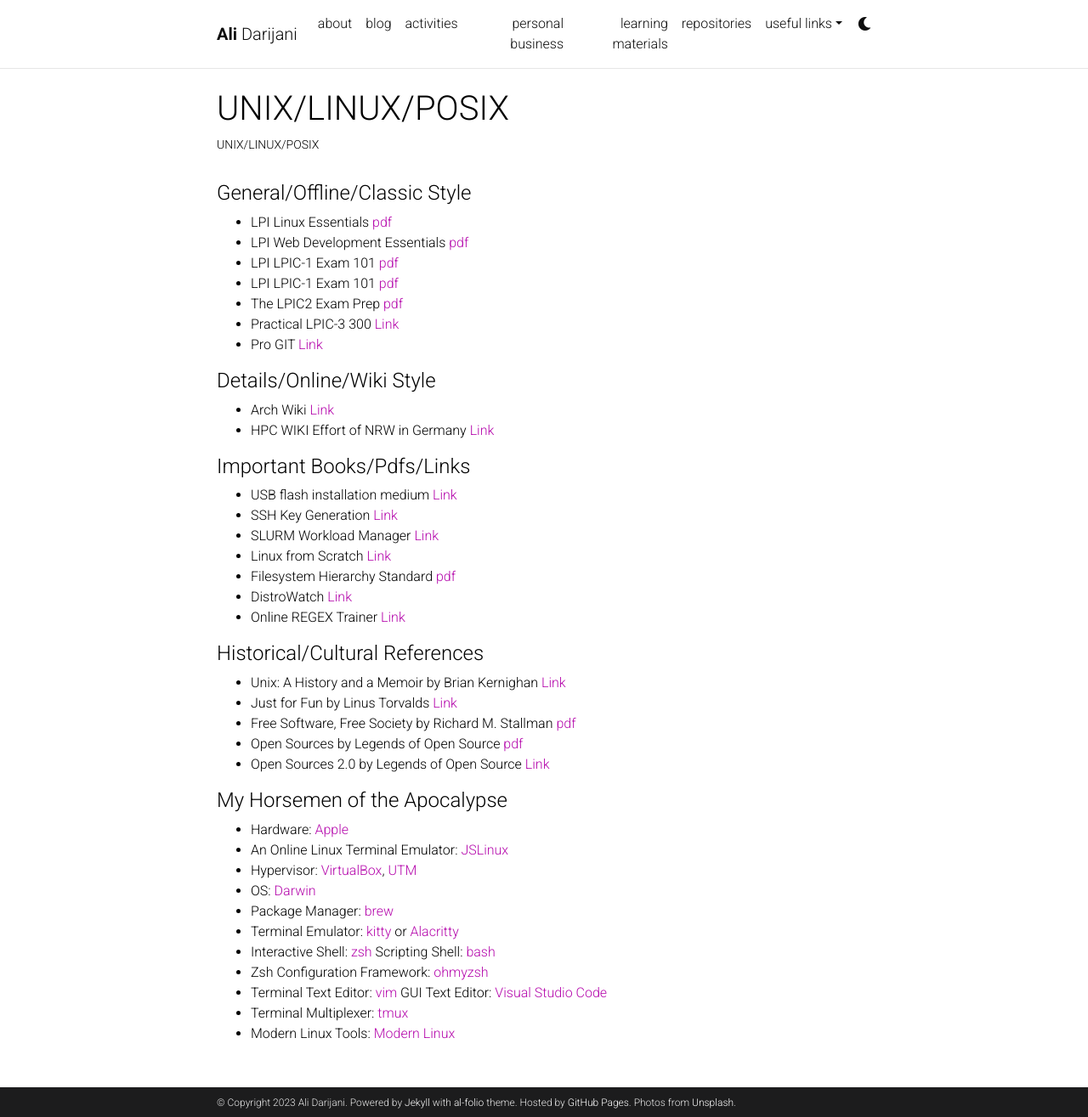
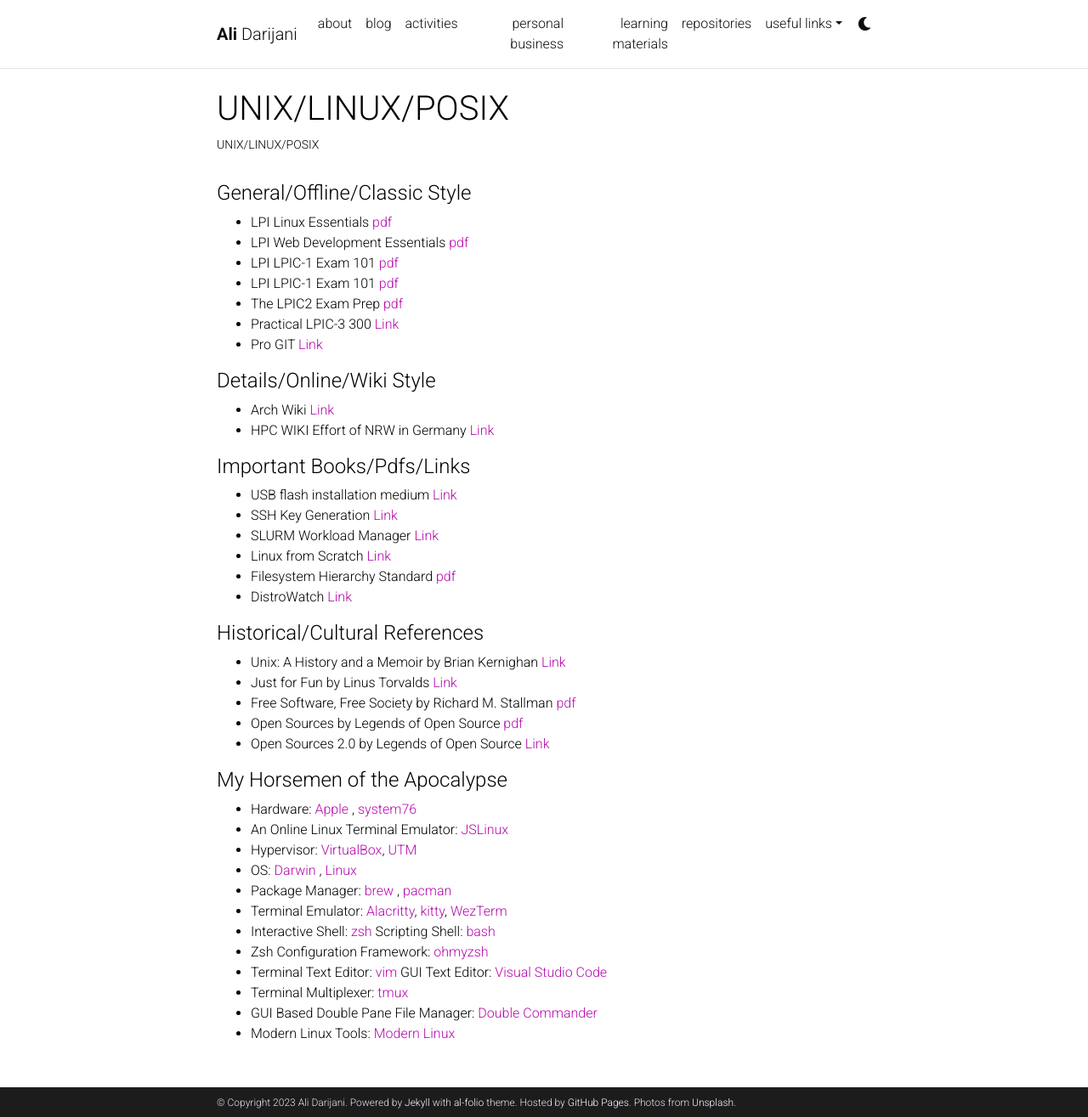
Before and after one commit to adarijani/adarijani.github.io_archived, a Jekyll site: the page built from _projects/t_02_unix_linux_posix.md, in a window 1280 px wide and 1315 px high. Shown: the whole window at 85% size. Built offline with Jekyll 4.4.1, drawn with Linux system fonts in a browser that asks for light colours; comment, search, counter and statistics services are not loaded; a style sheet for code colours, icons or effects is not loaded.

Commit message:
Update t_02_unix_linux_posix.md

```diff
--- a/_projects/t_02_unix_linux_posix.md
+++ b/_projects/t_02_unix_linux_posix.md
@@ -9,43 +9,43 @@
 
 #### General/Offline/Classic Style
 
-- LPI Linux Essentials [pdf](https://learning.lpi.org/pdfstore/LPI-Learning-Material-010-160-en.pdf)
-- LPI Web Development Essentials [pdf](https://learning.lpi.org/pdfstore/LPI-Learning-Material-030-100-en.pdf)
-- LPI LPIC-1 Exam 101 [pdf](https://learning.lpi.org/pdfstore/LPI-Learning-Material-101-500-en.pdf)
-- LPI LPIC-1 Exam 101 [pdf](https://learning.lpi.org/pdfstore/LPI-Learning-Material-102-500-en.pdf)
-- The LPIC2 Exam Prep [pdf](https://lpic2book.github.io/src/pdf/lpic2book.pdf)
-- Practical LPIC-3 300 [Link](https://link.springer.com/book/10.1007/978-1-4842-4473-9)
-- Pro GIT [Link](https://github.com/progit/progit2/releases/download/2.1.360/progit.pdf)
+* LPI Linux Essentials [pdf](https://learning.lpi.org/pdfstore/LPI-Learning-Material-010-160-en.pdf)
+* LPI Web Development Essentials [pdf](https://learning.lpi.org/pdfstore/LPI-Learning-Material-030-100-en.pdf)
+* LPI LPIC-1 Exam 101 [pdf](https://learning.lpi.org/pdfstore/LPI-Learning-Material-101-500-en.pdf)
+* LPI LPIC-1 Exam 101 [pdf](https://learning.lpi.org/pdfstore/LPI-Learning-Material-102-500-en.pdf)
+* The LPIC2 Exam Prep [pdf](https://lpic2book.github.io/src/pdf/lpic2book.pdf)
+* Practical LPIC-3 300 [Link](https://link.springer.com/book/10.1007/978-1-4842-4473-9)
+* Pro GIT [Link](https://github.com/progit/progit2/releases/download/2.1.360/progit.pdf)
 
 #### Details/Online/Wiki Style
-- Arch Wiki [Link](https://wiki.archlinux.org/)
-- HPC WIKI Effort of NRW in Germany [Link](https://hpc-wiki.info/hpc/HPC_Wiki)
+* Arch Wiki [Link](https://wiki.archlinux.org/)
+* HPC WIKI Effort of NRW in Germany [Link](https://hpc-wiki.info/hpc/HPC_Wiki)
 
 #### Important Books/Pdfs/Links
-- USB flash installation medium [Link](https://wiki.archlinux.org/title/USB_flash_installation_medium)
-- SSH Key Generation [Link](https://wiki.archlinux.org/title/SSH_keys)
-- SLURM Workload Manager [Link](https://slurm.schedmd.com/)
-- Linux from Scratch [Link](https://www.linuxfromscratch.org/lfs/downloads/stable/LFS-BOOK-11.2.pdf)
-- Filesystem Hierarchy Standard [pdf](https://refspecs.linuxfoundation.org/FHS_3.0/fhs-3.0.pdf)
-- DistroWatch [Link](https://distrowatch.com/)
-- Online REGEX Trainer [Link](https://regex101.com/)
+* USB flash installation medium [Link](https://wiki.archlinux.org/title/USB_flash_installation_medium)
+* SSH Key Generation [Link](https://wiki.archlinux.org/title/SSH_keys)
+* SLURM Workload Manager [Link](https://slurm.schedmd.com/)
+* Linux from Scratch [Link](https://www.linuxfromscratch.org/lfs/downloads/stable/LFS-BOOK-11.2.pdf)
+* Filesystem Hierarchy Standard [pdf](https://refspecs.linuxfoundation.org/FHS_3.0/fhs-3.0.pdf)
+* DistroWatch [Link](https://distrowatch.com/)
 
 #### Historical/Cultural References
-- Unix: A History and a Memoir by Brian Kernighan [Link](https://www.cs.princeton.edu/~bwk/memoir.html)
-- Just for Fun by Linus Torvalds [Link](https://www.harpercollins.com/products/just-for-fun-linus-torvaldsdavid-diamond?variant=32118179364898)
-- Free Software, Free Society by Richard M. Stallman [pdf](https://www.gnu.org/doc/fsfs3-hardcover.pdf)
-- Open Sources by Legends of Open Source [pdf](https://smaldone.com.ar/documentos/libros/opensources.pdf)
-- Open Sources 2.0 by Legends of Open Source [Link](https://www.oreilly.com/library/view/open-sources-20/0596008023/)
+* Unix: A History and a Memoir by Brian Kernighan [Link](https://www.cs.princeton.edu/~bwk/memoir.html)
+* Just for Fun by Linus Torvalds [Link](https://www.harpercollins.com/products/just-for-fun-linus-torvaldsdavid-diamond?variant=32118179364898)
+* Free Software, Free Society by Richard M. Stallman [pdf](https://www.gnu.org/doc/fsfs3-hardcover.pdf)
+* Open Sources by Legends of Open Source [pdf](https://smaldone.com.ar/documentos/libros/opensources.pdf)
+* Open Sources 2.0 by Legends of Open Source [Link](https://www.oreilly.com/library/view/open-sources-20/0596008023/)
 
 #### My Horsemen of the Apocalypse
-- Hardware: [Apple](https://www.apple.com/mac/)
-- An Online Linux Terminal Emulator: [JSLinux](https://bellard.org/jslinux/)
-- Hypervisor: [VirtualBox](https://www.virtualbox.org/), [UTM](https://mac.getutm.app/)
-- OS: [Darwin](https://github.com/apple/darwin-xnu)
-- Package Manager: [brew](https://brew.sh/)
-- Terminal Emulator: [kitty](https://sw.kovidgoyal.net/kitty/) or [Alacritty](https://alacritty.org/)
-- Interactive Shell: [zsh](https://www.zsh.org/) Scripting Shell: [bash](https://www.gnu.org/software/bash/)
-- Zsh Configuration Framework: [ohmyzsh](https://ohmyz.sh/)
-- Terminal Text Editor: [vim](https://www.vim.org/) GUI Text Editor: [Visual Studio Code](https://code.visualstudio.com/)
-- Terminal Multiplexer: [tmux](https://github.com/tmux)
-- Modern Linux Tools: [Modern Linux](https://github.com/ibraheemdev/modern-unix)
+* Hardware: [Apple](https://www.apple.com/mac/) , [system76](https://system76.com/)
+* An Online Linux Terminal Emulator: [JSLinux](https://bellard.org/jslinux/)
+* Hypervisor: [VirtualBox](https://www.virtualbox.org/), [UTM](https://mac.getutm.app/)
+* OS: [Darwin](https://github.com/apple/darwin-xnu) , [Linux](https://www.kernel.org/)
+* Package Manager: [brew](https://brew.sh/) , [pacman](https://archlinux.org/pacman/)
+* Terminal Emulator: [Alacritty](https://alacritty.org/), [kitty](https://sw.kovidgoyal.net/kitty/), [WezTerm](https://wezfurlong.org/wezterm/)
+* Interactive Shell: [zsh](https://www.zsh.org/) Scripting Shell: [bash](https://www.gnu.org/software/bash/)
+* Zsh Configuration Framework: [ohmyzsh](https://ohmyz.sh/)
+* Terminal Text Editor: [vim](https://www.vim.org/) GUI Text Editor: [Visual Studio Code](https://code.visualstudio.com/)
+* Terminal Multiplexer: [tmux](https://github.com/tmux)
+* GUI Based Double Pane File Manager: [Double Commander](https://doublecmd.sourceforge.io/)
+* Modern Linux Tools: [Modern Linux](https://github.com/ibraheemdev/modern-unix)
```
